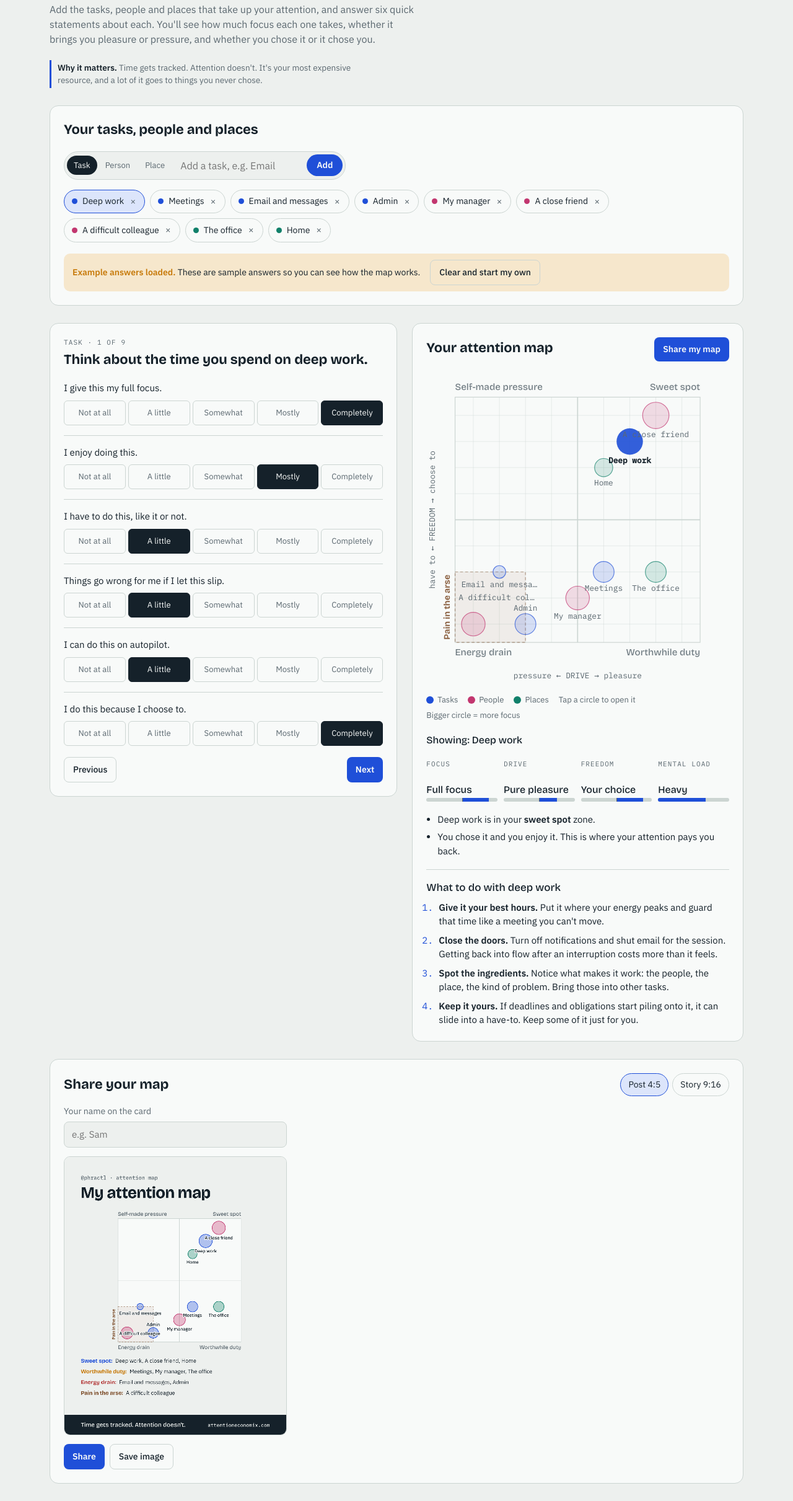
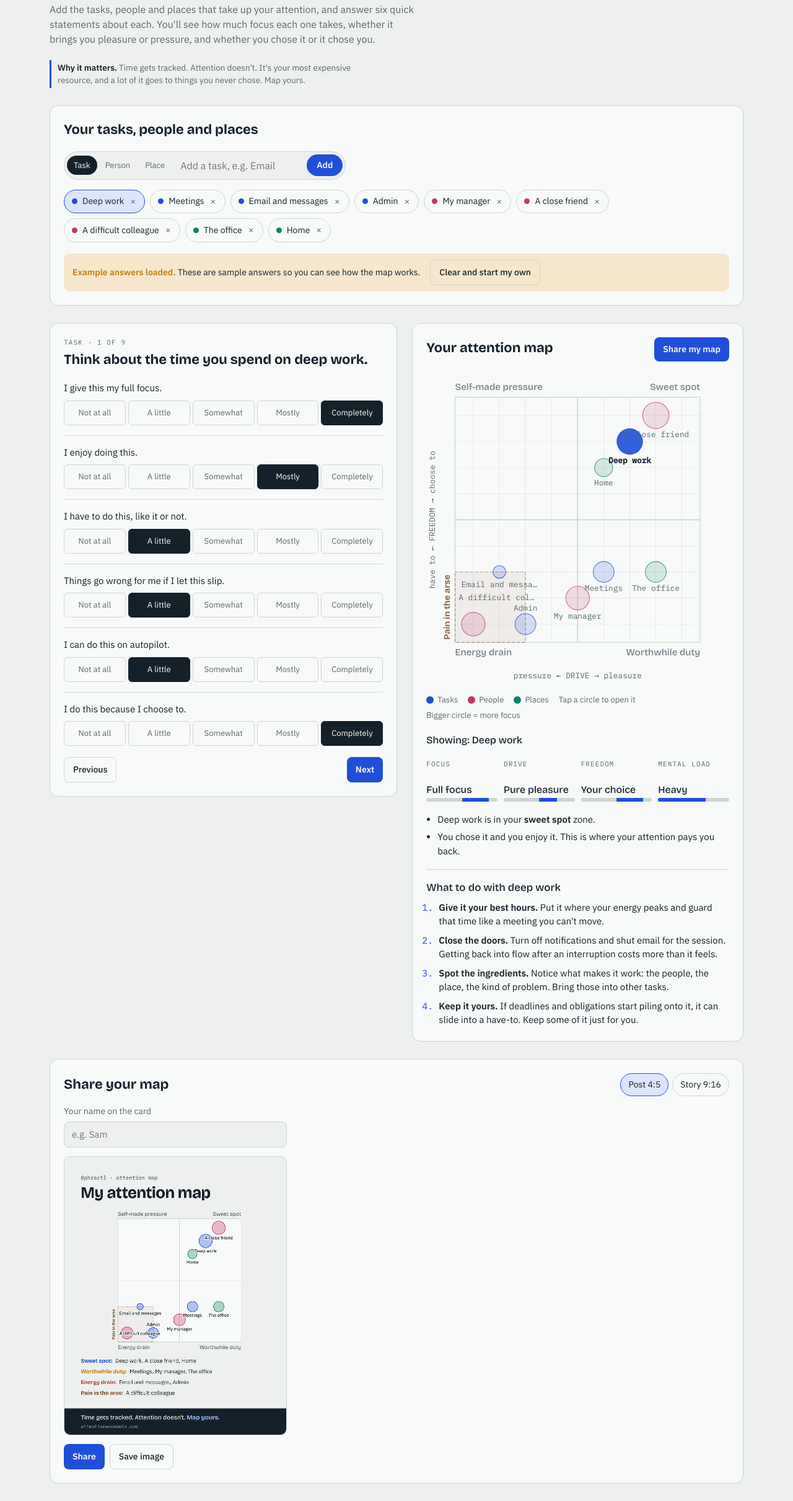
Before and after one commit to phractl/attention, a plain HTML site: page index.html in a window 1280 px wide. Shown: the part 116-2537 px from the top of the page at 62% size. Drawn offline with nearby package versions, Linux system fonts and the light colour scheme.

Commit message:
Add 'Map yours.' to tagline on card, preview, share text and intro
Co-Authored-By: Claude Opus 5.5 <noreply@anthropic.com>
Claude-Session: https://claude.ai/code/session_01L1LiHHegNLNSWRbuAUu8ii

```diff
--- a/index.html
+++ b/index.html
@@ -8,7 +8,7 @@
 <link rel="canonical" href="https://attentioneconomix.com/">
 <meta property="og:type" content="website">
 <meta property="og:url" content="https://attentioneconomix.com/">
-<meta property="og:title" content="Time gets tracked. Attention doesn't.">
+<meta property="og:title" content="Time gets tracked. Attention doesn't. Map yours.">
 <meta property="og:description" content="Map the tasks, people and places in your week. Find your sweet spots, your energy drains and your pain in the arse.">
 <meta property="og:image" content="https://attentioneconomix.com/og-image.png">
 <meta property="og:image:width" content="1200">
@@ -158,7 +158,7 @@ footer{color:var(--muted);font-size:13px;max-width:70ch}
     <div class="brand">@phractl · attention map</div>
     <h1>Where does your <em>attention</em> actually go?</h1>
     <p class="lede">Add the tasks, people and places that take up your attention, and answer six quick statements about each. You'll see how much focus each one takes, whether it brings you pleasure or pressure, and whether you chose it or it chose you.</p>
-    <p class="why"><b>Why it matters.</b> Time gets tracked. Attention doesn't. It's your most expensive resource, and a lot of it goes to things you never chose.</p>
+    <p class="why"><b>Why it matters.</b> Time gets tracked. Attention doesn't. It's your most expensive resource, and a lot of it goes to things you never chose. Map yours.</p>
   </header>
 
   <section class="card" aria-labelledby="t-tasks">
@@ -566,18 +566,19 @@ function drawCard(){
   const zc={"Sweet spot":CARD.task,"Worthwhile duty":CARD.warm,"Self-made pressure":CARD.warm,"Energy drain":"#B43C3C","Pain in the arse":CARD.pain};
   let y=my+ms+(story?120:100);const lh=story?62:52,zf=story?32:27;
   zones.forEach(z=>{const names=items.filter(r=>zone(r.d,r.t).n===z).map(r=>r.t.name);if(!names.length)return;
-    if(y>Ht-(story?170:120))return;
+    if(y>Ht-(story?210:150))return;
     ctx.font=`700 ${zf}px ${FONT_D}`;ctx.fillStyle=zc[z];const lab=z+":";ctx.fillText(lab,pad,y);
     const lw=ctx.measureText(lab).width+14;ctx.font=`400 ${zf}px ${FONT_B}`;ctx.fillStyle=CARD.ink;ctx.fillText(fitText(ctx,names.join(", "),Wd-2*pad-lw),pad+lw,y);y+=lh;});
   if(!items.length){ctx.font=`400 ${zf}px ${FONT_B}`;ctx.fillStyle=CARD.muted;ctx.fillText("Answer a few questions to fill your map.",pad,y);}
-  ctx.fillStyle=CARD.ink;ctx.fillRect(0,Ht-(story?120:96),Wd,story?120:96);
-  ctx.fillStyle=CARD.bg;ctx.font=`500 30px ${FONT_D}`;ctx.fillText("Time gets tracked. Attention doesn't.",pad,Ht-(story?48:38));
-  ctx.textAlign="right";ctx.font=`500 ${story?28:24}px ${FONT_M}`;ctx.fillText(SITE,Wd-pad,Ht-(story?48:38));ctx.textAlign="left";
+  const fh=story?160:128;ctx.fillStyle=CARD.ink;ctx.fillRect(0,Ht-fh,Wd,fh);
+  const tl="Time gets tracked. Attention doesn't. ";ctx.font=`500 ${story?34:30}px ${FONT_D}`;ctx.fillStyle=CARD.bg;ctx.fillText(tl,pad,Ht-fh+(story?66:54));const tw=ctx.measureText(tl).width;
+  ctx.fillStyle="#9DB4FF";ctx.font=`700 ${story?34:30}px ${FONT_D}`;ctx.fillText("Map yours.",pad+tw,Ht-fh+(story?66:54));
+  ctx.fillStyle="#93A2AA";ctx.font=`500 ${story?26:22}px ${FONT_M}`;ctx.fillText(SITE,pad,Ht-fh+(story?116:96));
 }
 function cardTitle(){const n=(state.userName||"").trim();return n?`${n}${/s$/i.test(n)?"’":"’s"} attention map`:"My attention map";}
 function cardBlob(){return new Promise(r=>el("card").toBlob(r,"image/png"));}
 function shareNote(m){const n=el("shareNote");n.textContent=m;n.hidden=!m;}
-const SHARE_TEXT="Mapped my attention with @phractl. Time gets tracked. Attention doesn't.",SHARE_URL="https://"+SITE+"/";
+const SHARE_TEXT="Mapped my attention with @phractl. Time gets tracked. Attention doesn't. Map yours.",SHARE_URL="https://"+SITE+"/";
 async function cardFile(){const b=await cardBlob();return new File([b],"my-attention-map.png",{type:"image/png"});}
 const touch=()=>window.matchMedia&&matchMedia("(pointer:coarse)").matches;
 async function nativeShare(){const f=await cardFile();track("share-sheet-open");await navigator.share({files:[f],title:cardTitle(),text:SHARE_TEXT,url:SHARE_URL});}
```
Also changed, not shown: og-image.png.
